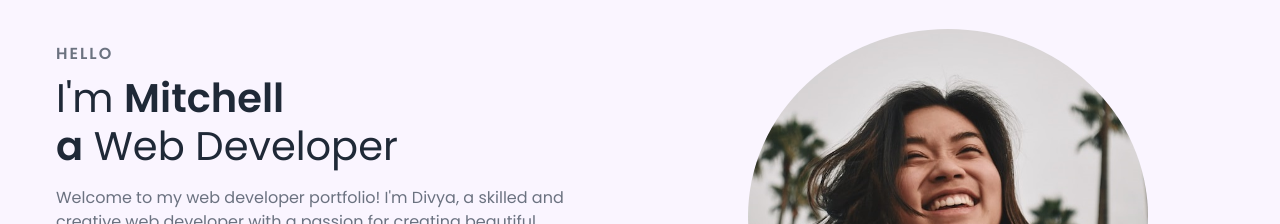
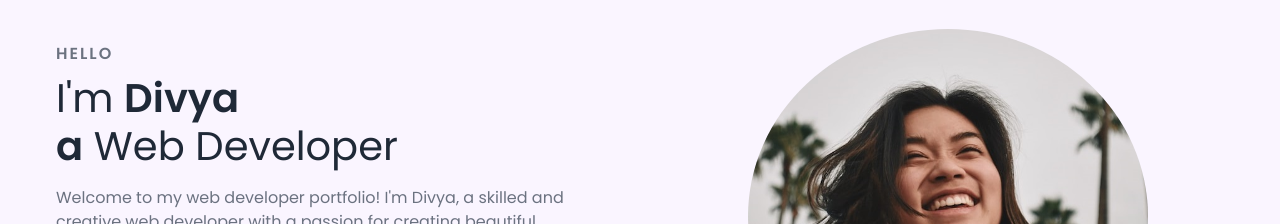
Before and after one commit to Balamurugan1712/PRODIGY_WD_04, a plain HTML site: page index.html in a window 1280 px wide. Shown: the part 184-408 px from the top of the page. Drawn offline with nearby package versions, Linux system fonts and the light colour scheme.

Commit message:
Update index.html

```diff
--- a/index.html
+++ b/index.html
@@ -33,7 +33,7 @@
         <div class="content">
           <p class="subtitle">HELLO</p>
           <h1 class="title">
-            I'm <span>Mitchell<br />a</span> Web Developer
+            I'm <span>Divya<br />a</span> Web Developer
           </h1>
           <p class="description">
             Welcome to my web developer portfolio! I'm Divya, a skilled and
```
